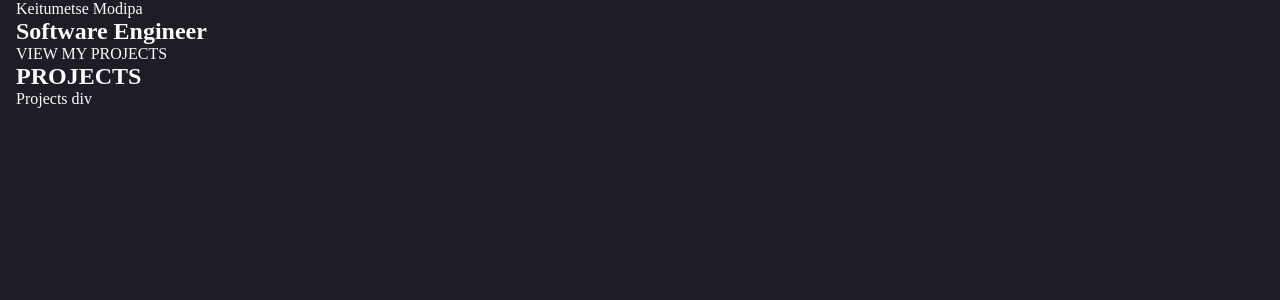
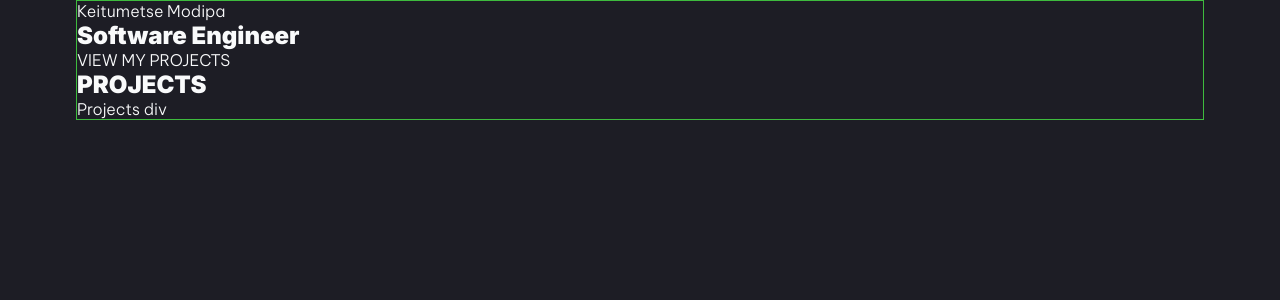
Before and after one commit to Keitumtse14/keitumetse_modipa, a Next.js app: page / in a window 1280 px wide. Shown: the top 300 px of the page. Built offline with nearby package versions, Linux system fonts and the light colour scheme.

Commit message:
added min width on the container

```diff
--- a/styles/global.scss
+++ b/styles/global.scss
@@ -19,9 +19,20 @@ $font-family-headings: "Inter", sans-serif;
 body {
   background-color: $backgound-color;
   color: $text-color;
+  font-family: $font-family-body;
+  font-weight: 300;
+}
+
+h1,
+h2,
+h3,
+h4 {
+  font-weight: 900;
+  font-family: $font-family-headings;
 }
 
 .container {
-  padding-inline: 1em;
-  max-width: 60em;
+  width: min(90%, 70.5rem);
+  border: 1px hsl(120, 50%, 49%) solid;
+  margin-inline: auto;
 }
```
